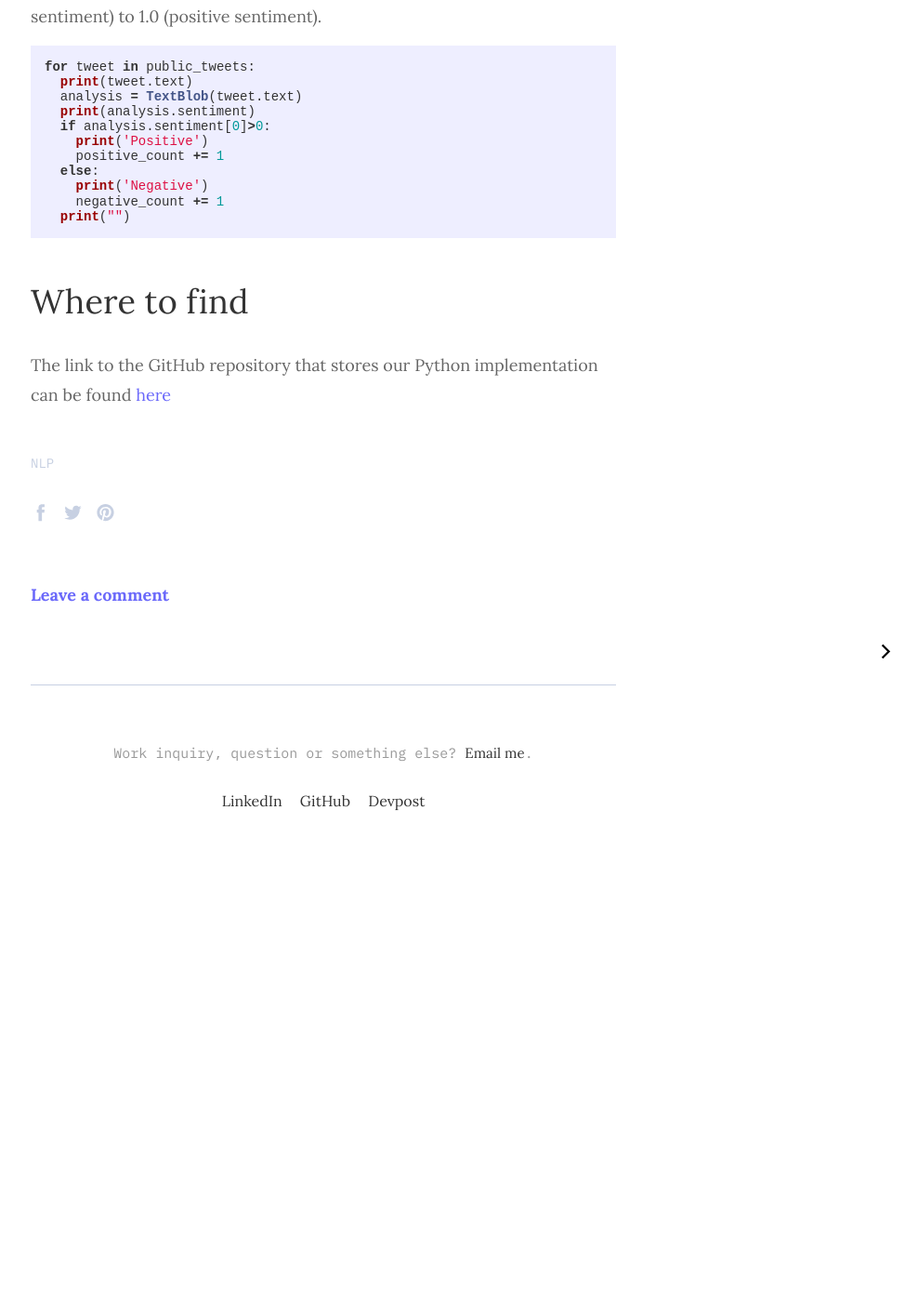
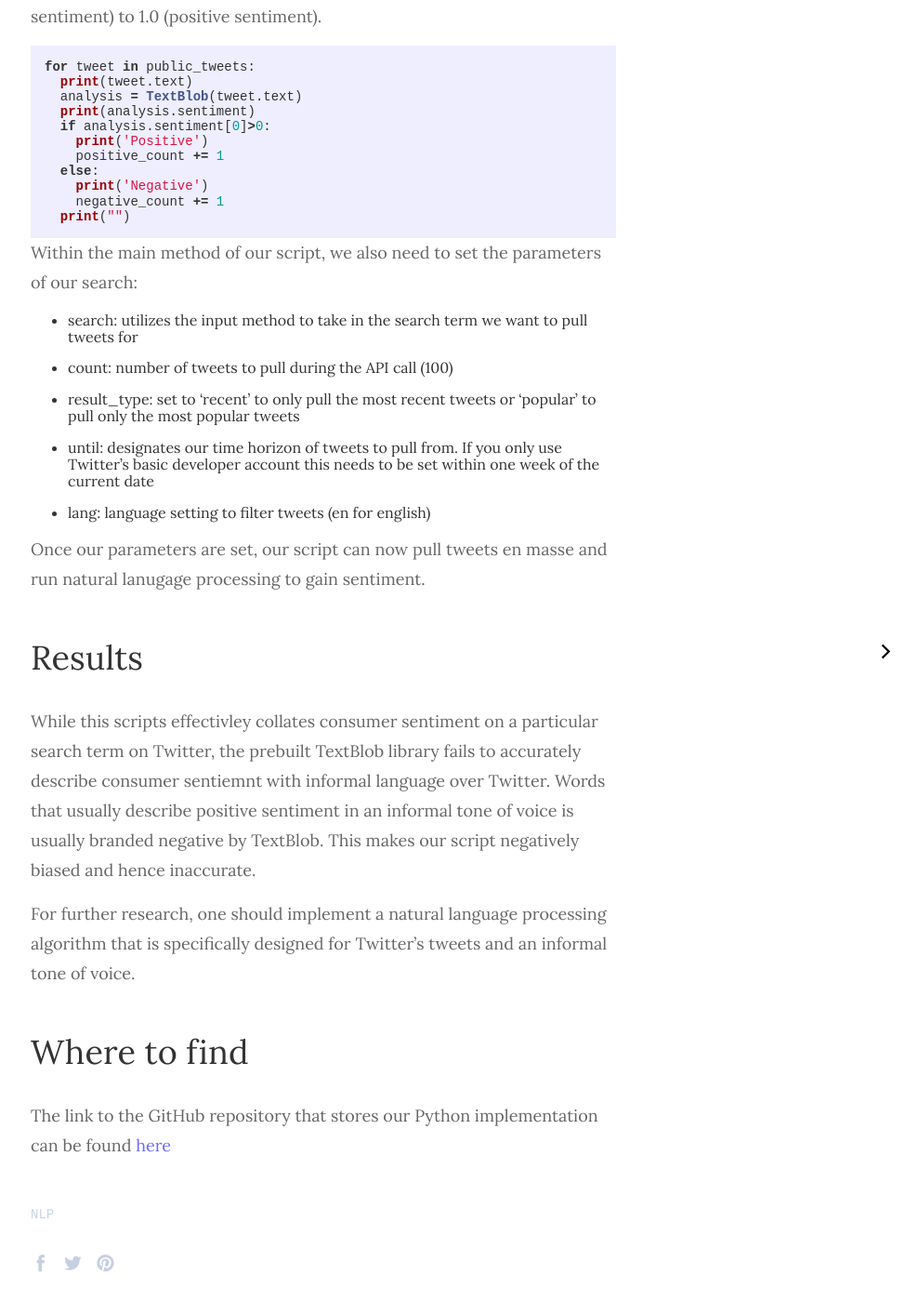
Before and after one commit to brodyu/brodyu.github.io, a Jekyll site: the page built from _posts/2020-03-11-Twitter-Sentiment-Analysis.md, in a window 1280 px wide and 1400 px high, scrolled down 2269 px. Shown: the whole window at 93% size, without its empty margins (292-1280 px from the left). Built offline with Jekyll 4.4.1, drawn with Linux system fonts in a browser that asks for light colours; before the commit the page ends 3199 px from its top, so only the background shows below that.

Commit message:
Update 2020-03-11-Twitter-Sentiment-Analysis.md

````diff
--- a/_posts/2020-03-11-Twitter-Sentiment-Analysis.md
+++ b/_posts/2020-03-11-Twitter-Sentiment-Analysis.md
@@ -53,6 +53,19 @@ for tweet in public_tweets:
   print("")
 ```
 
+Within the main method of our script, we also need to set the parameters of our search:
+* search: utilizes the input method to take in the search term we want to pull tweets for
+* count: number of tweets to pull during the API call (100)
+* result_type: set to 'recent' to only pull the most recent tweets or 'popular' to pull only the most popular tweets
+* until: designates our time horizon of tweets to pull from. If you only use Twitter's basic developer account this needs to be set within one week of the current date
+* lang: language setting to filter tweets (en for english)
+
+Once our parameters are set, our script can now pull tweets en masse and run natural lanugage processing to gain sentiment.
+
+# Results
+While this scripts effectivley collates consumer sentiment on a particular search term on Twitter, the prebuilt TextBlob library fails to accurately describe consumer sentiemnt with informal language over Twitter. Words that usually describe positive sentiment in an informal tone of voice is usually branded negative by TextBlob. This makes our script negatively biased and hence inaccurate.
+
+For further research, one should implement a natural language processing algorithm that is specifically designed for Twitter's tweets and an informal tone of voice.
 
 
 # Where to find
````
